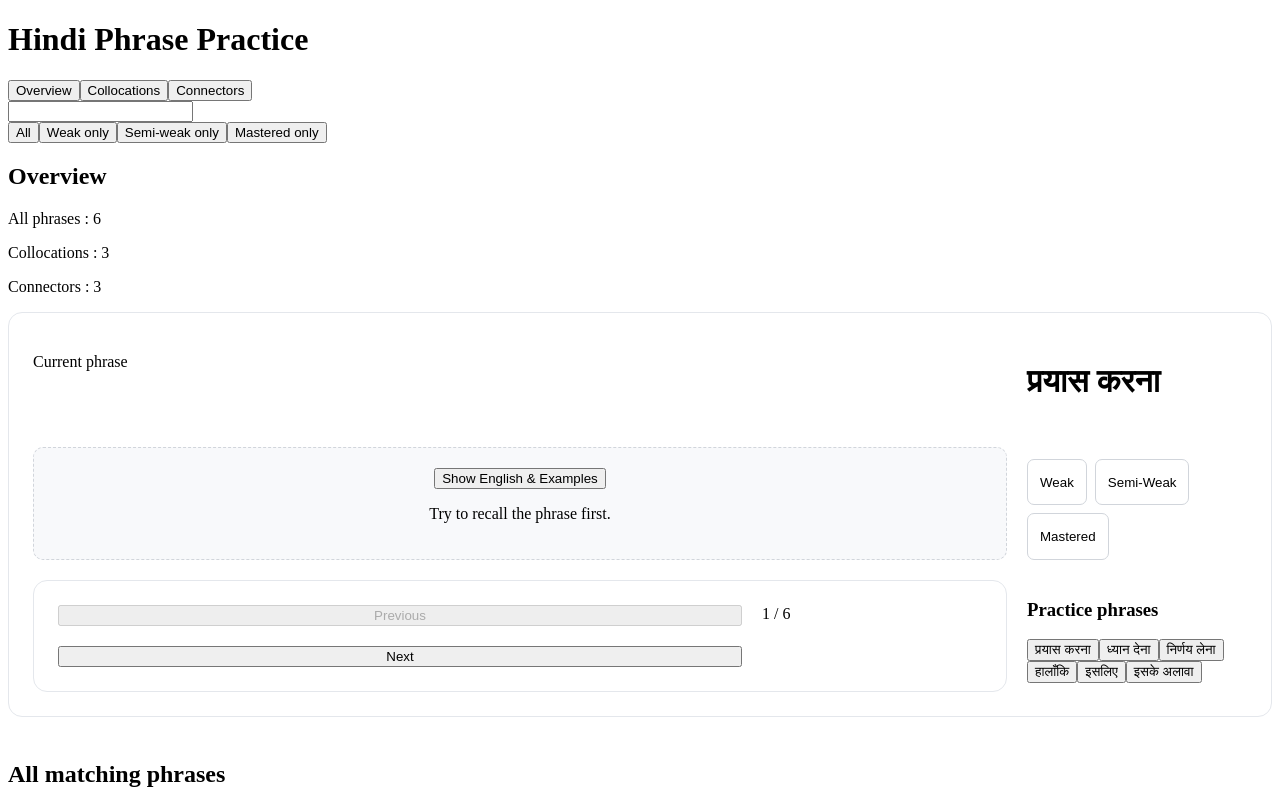
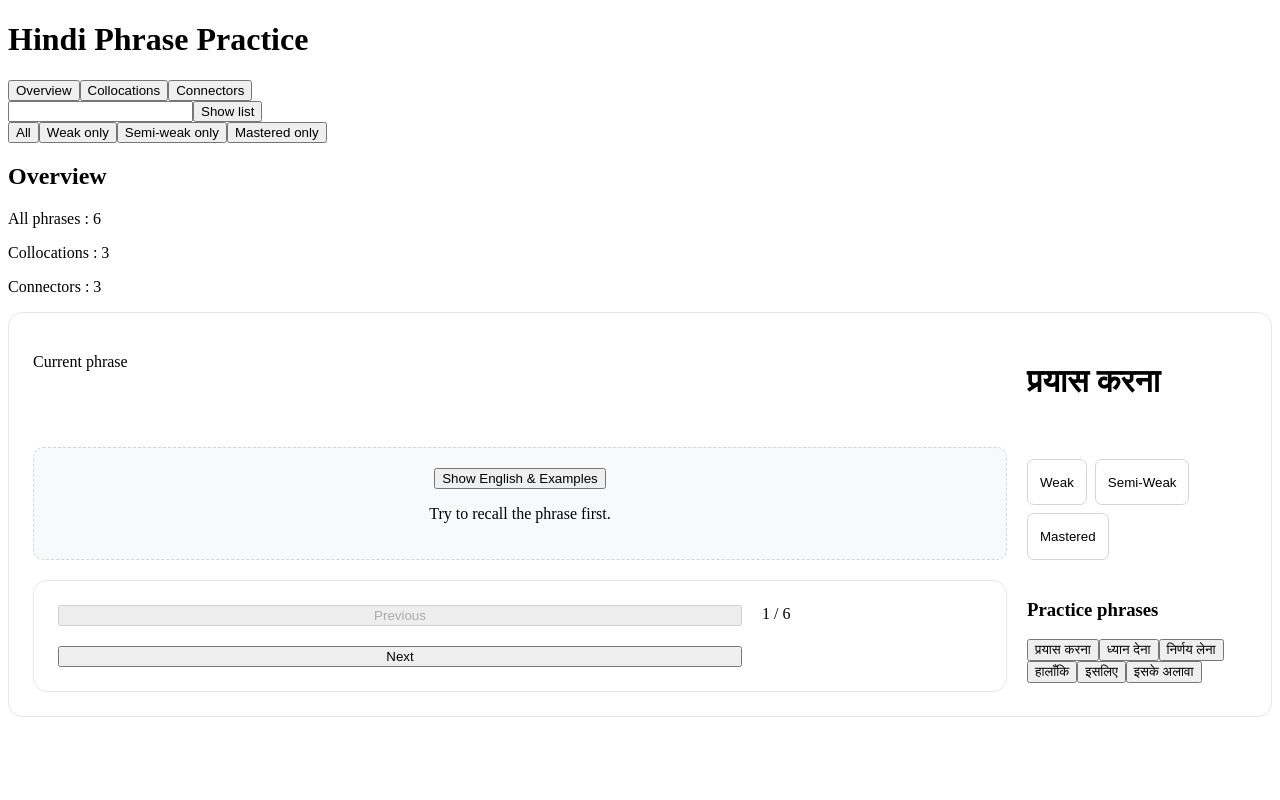
Before and after one commit to piyushdhakad001/lexora-seven-days-hourly-practice, a React (Vite) app: page / in a window 1280 px wide. Shown: the top 800 px of the page. Built offline with nearby package versions, Linux system fonts and the light colour scheme.

Commit message:
add switch functionality between Practice and List Mode

```diff
--- a/src/App.jsx
+++ b/src/App.jsx
@@ -9,6 +9,7 @@ function App() {
   const [progressFilter, setProgressFilter] = useState("all")
   const [showAnswer, setShowAnswer] = useState(false);
   const [currentIndex, setCurrentIndex] = useState(0)
+  const [mode, setMode] = useState("practice")
 
   const categories = [
     {
@@ -143,6 +144,8 @@ function App() {
     })
   }
 
+  // -------------------------------------------
+
   return (
     <main>
       <h1>Hindi Phrase Practice</h1>
@@ -160,6 +163,10 @@ function App() {
         value={searchQuery}
         onChange={(event) => setSearchQuery(event.target.value)} />
 
+      <button onClick={() => setMode(mode === "practice" ? "list" : "practice")}>
+        {mode === "practice" ? "Show list" : "Practice Mode"}
+      </button>
+
       <div className="progress-filters">
         <button
           className={progressFilter === "all" ? "selected" : ""}
@@ -174,6 +181,8 @@ function App() {
           className={progressFilter === "mastered" ? "selected" : ""}
           onClick={() => setProgressFilter("mastered")}>Mastered only</button>
       </div>
+
+
 
       {activeCategory === "Overview" && (
         <section>
@@ -194,7 +203,8 @@ function App() {
         </section>
       )}
 
-      {!currentPhrase ? (
+{mode === "practice" && (
+   !currentPhrase ? (
         <p>No phrases match your filters.</p>
       ) : (
         <section className="practice-card">
@@ -281,11 +291,15 @@ function App() {
             ))}
           </aside>
         </section>
+      )
 )}
 
+
+
+
+      {mode === "list" && (
         <div className="list-view">
           <h2>All matching phrases</h2>
-
           <table>
             <thead>
               <tr>
@@ -323,6 +337,7 @@ function App() {
             </tbody>
           </table>
         </div>
+      )}
     </main>
   )
 }
```
Lines whose indentation alone changed are shown as unchanged.
